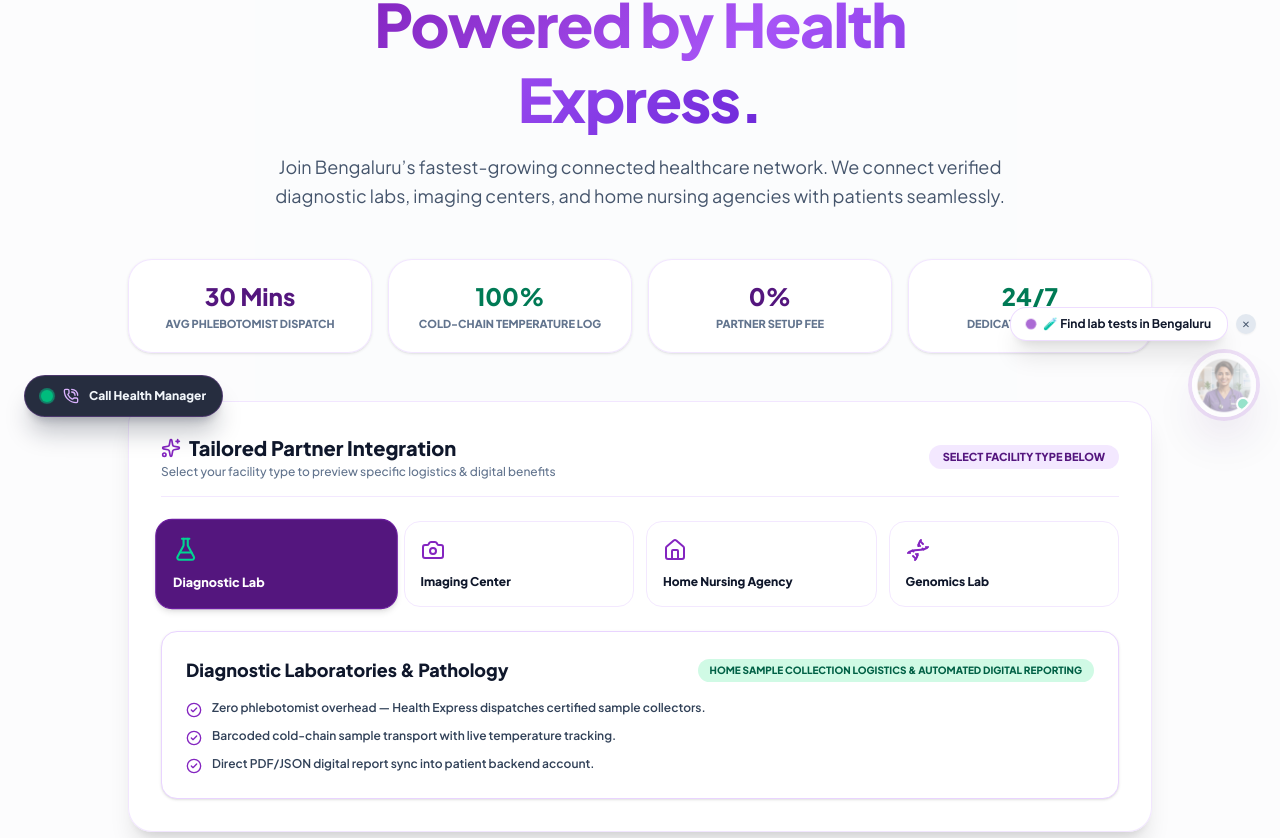
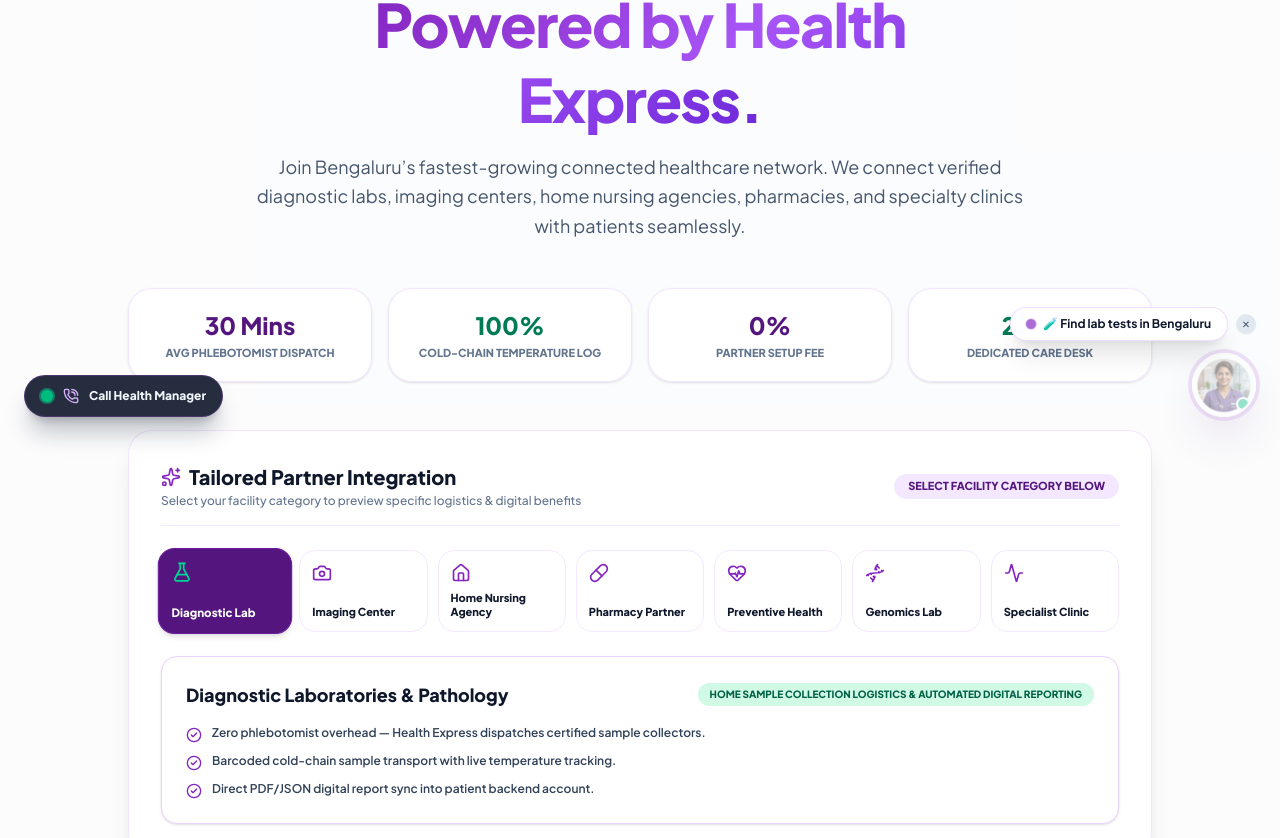
Before and after one commit to Tarunmakode123/healthexpressweb, a React (Vite) app: page /providers in a window 1280 px wide. Shown: the part 359-1197 px from the top of the page. Built offline with nearby package versions, Linux system fonts and the light colour scheme.

Commit message:
feat: include all service categories under tailored partner integration and add OTHERS option in provider application form

```diff
--- a/src/pages/ProvidersPage.jsx
+++ b/src/pages/ProvidersPage.jsx
@@ -1,7 +1,7 @@
 import React, { useState } from 'react';
 import {
   Building2, ShieldCheck, TrendingUp, Handshake, Send, Mail, CheckCircle2,
-  MessageSquare, Sparkles, Zap, FlaskConical, Camera, Home, Dna, ArrowRight, Activity, Clock
+  MessageSquare, Sparkles, Zap, FlaskConical, Camera, Home, Dna, ArrowRight, Activity, Clock, Pill, HeartPulse
 } from 'lucide-react';
 import { openWhatsApp, DEFAULT_MESSAGES } from '../utils/whatsapp';
 
@@ -56,6 +56,28 @@
       ]
     },
     {
+      id: 'Pharmacy Partner',
+      icon: Pill,
+      title: 'Medicines & Pharmacy Partners',
+      highlight: 'Prescription Order Fulfillment & Express Local Delivery',
+      benefits: [
+        'Fulfill verified prescription medicine orders for home care patients across Bengaluru.',
+        'Seamless integration with Health Express care managers for dosage confirmation.',
+        'Fast-track doorstep delivery dispatch with digital payment receipting.'
+      ]
+    },
+    {
+      id: 'Preventive Health',
+      icon: HeartPulse,
+      title: 'Preventive Health & Wellness Centers',
+      highlight: 'Comprehensive Health Screening & Executive Packages',
+      benefits: [
+        'Partner on multi-parameter executive checkups, cardiac risk screens, and diabetes management.',
+        'Automated patient reminder loops for annual and semi-annual health checkups.',
+        'Digital wellness summary distribution directly to patient vaults.'
+      ]
+    },
+    {
       id: 'Genomics Lab',
       icon: Dna,
       title: 'Genomics & Precision Medicine Labs',
@@ -64,6 +86,17 @@
         'Expand hereditary risk panels & pharmacogenomics reach across Bengaluru.',
         'Secure specimen handling & fast-track digital reporting.',
         'Coordinated post-report genetic counselor consultation scheduling.'
+      ]
+    },
+    {
+      id: 'Specialist Clinic',
+      icon: Activity,
+      title: 'Specialist & Surgical Guidance Centers',
+      highlight: 'Coordinated Surgical Guidance & Patient Referral Routing',
+      benefits: [
+        'Connect with patients needing specialist opinions, surgical guidance, and post-op care.',
+        'Dedicated care coordinator manages referral records and follow-up slots.',
+        'Direct care manager communication loop for pre-op & post-op coordination.'
       ]
     }
   ];
@@ -122,7 +155,7 @@
           </h1>
 
           <p className="text-base sm:text-lg text-slate-600 leading-relaxed">
-            Join Bengaluru’s fastest-growing connected healthcare network. We connect verified diagnostic labs, imaging centers, and home nursing agencies with patients seamlessly.
+            Join Bengaluru’s fastest-growing connected healthcare network. We connect verified diagnostic labs, imaging centers, home nursing agencies, pharmacies, and specialty clinics with patients seamlessly.
           </p>
         </div>
 
@@ -158,17 +191,17 @@
                 <span>Tailored Partner Integration</span>
               </h3>
               <p className="text-xs text-slate-500 font-medium mt-0.5">
-                Select your facility type to preview specific logistics & digital benefits
+                Select your facility category to preview specific logistics & digital benefits
               </p>
             </div>
 
             <span className="px-3.5 py-1 rounded-full bg-purple-100 text-purple-900 text-[11px] font-black uppercase">
-              Select Facility Type Below
+              Select Facility Category Below
             </span>
           </div>
 
-          {/* Selector Tabs */}
-          <div className="grid grid-cols-2 sm:grid-cols-4 gap-3">
+          {/* Selector Tabs for All Service Categories */}
+          <div className="grid grid-cols-2 sm:grid-cols-4 lg:grid-cols-7 gap-2.5">
             {providerTypesData.map((pt) => {
               const IconComp = pt.icon;
               const isSelected = activeProviderType === pt.id;
@@ -179,14 +212,14 @@
                     setActiveProviderType(pt.id);
                     setFormData(prev => ({ ...prev, providerType: pt.id }));
                   }}
-                  className={`p-4 rounded-2xl border text-left transition-all cursor-pointer flex flex-col justify-between space-y-3 ${
+                  className={`p-3 rounded-2xl border text-left transition-all cursor-pointer flex flex-col justify-between space-y-2 ${
                     isSelected
                       ? 'bg-purple-900 text-white border-purple-800 shadow-md scale-105'
                       : 'bg-white hover:bg-purple-50 text-slate-900 border-purple-100'
                   }`}
                 >
-                  <IconComp className={`w-6 h-6 ${isSelected ? 'text-emerald-400' : 'text-purple-700'}`} />
-                  <div className="text-xs font-extrabold">{pt.id}</div>
+                  <IconComp className={`w-5 h-5 ${isSelected ? 'text-emerald-400' : 'text-purple-700'}`} />
+                  <div className="text-[11px] font-extrabold leading-tight">{pt.id}</div>
                 </button>
               );
             })}
@@ -194,7 +227,7 @@
 
           {/* Active Provider Benefit Box */}
           <div className="p-6 rounded-2xl bg-white border border-purple-200 shadow-sm space-y-4">
-            <div className="flex items-center justify-between">
+            <div className="flex flex-col sm:flex-row items-start sm:items-center justify-between gap-2">
               <h4 className="text-lg font-extrabold text-slate-900">{currentProviderInfo.title}</h4>
               <span className="text-[10px] font-black uppercase px-3 py-1 rounded-full bg-emerald-100 text-emerald-800">
                 {currentProviderInfo.highlight}
@@ -245,7 +278,7 @@
             </div>
             <button
               onClick={() => openWhatsApp(`Hello Health Express, I am interested in partnering as a ${activeProviderType} with daily processing capacity of ${dailyCapacity} samples/scans.`)}
-              className="px-4 py-2 rounded-xl bg-emerald-600 hover:bg-emerald-500 text-white font-extrabold text-[11px] shrink-0 transition-all"
+              className="px-4 py-2 rounded-xl bg-emerald-600 hover:bg-emerald-500 text-white font-extrabold text-[11px] shrink-0 transition-all cursor-pointer"
             >
               Request Custom Partner SLA
             </button>
@@ -261,7 +294,7 @@
             </div>
             <h3 className="text-xl font-extrabold text-slate-900">Zero Customer Acquisition Cost</h3>
             <p className="text-xs text-slate-600 leading-relaxed">
-              Health Express drives patient volume directly to your lab or nursing unit without expensive marketing expenditure.
+              Health Express drives patient volume directly to your lab, nursing unit, or pharmacy without expensive marketing expenditure.
             </p>
           </div>
 
@@ -367,7 +400,7 @@
 
               <div className="grid grid-cols-1 sm:grid-cols-3 gap-4">
                 <div>
-                  <label className="block text-xs font-extrabold text-slate-800 mb-1">Facility Category</label>
+                  <label className="block text-xs font-extrabold text-slate-800 mb-1">Facility Category *</label>
                   <select
                     value={formData.providerType}
                     onChange={(e) => setFormData({ ...formData, providerType: e.target.value })}
@@ -375,9 +408,12 @@
                   >
                     <option value="Diagnostic Lab">Diagnostic Laboratory</option>
                     <option value="Imaging Center">Imaging & Radiology Center</option>
-                    <option value="Home Nursing Agency">Home Nursing Agency</option>
-                    <option value="Genomics Lab">Genomics & DNA Lab</option>
-                    <option value="Hospital / Clinic">Hospital / Specialty Clinic</option>
+                    <option value="Home Nursing Agency">Home Healthcare & Nursing Agency</option>
+                    <option value="Pharmacy Partner">Medicines & Pharmacy Partner</option>
+                    <option value="Preventive Health">Preventive Health & Wellness Center</option>
+                    <option value="Genomics Lab">Genomics & Precision Medicine Lab</option>
+                    <option value="Specialist Clinic">Hospital & Specialty Clinic</option>
+                    <option value="OTHERS">OTHERS</option>
                   </select>
                 </div>
 
```
